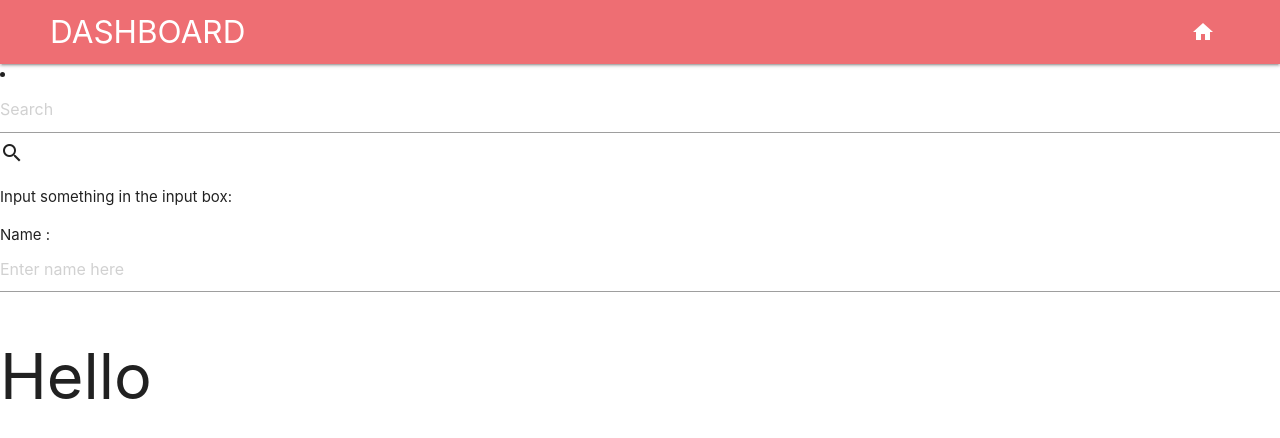
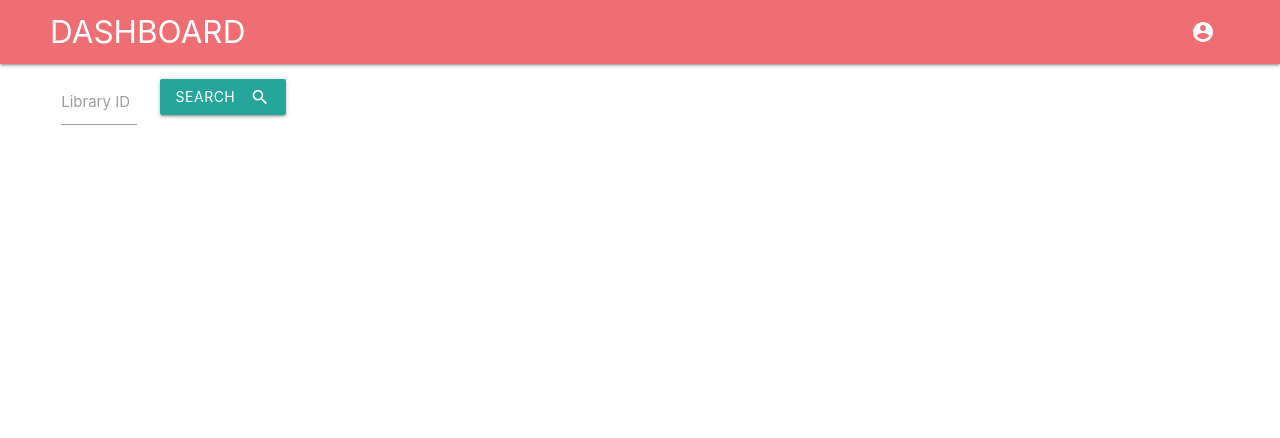
Before and after one commit to jedmaomao/reporting, a website: page static/index.html in a window 1280 px wide. Drawn offline with nearby package versions, Linux system fonts and the light colour scheme.

Commit message:
update syle

```diff
--- a/static/css/style.css
+++ b/static/css/style.css
@@ -1,3 +1,3 @@
-.header {
+.margin-M-side {
     margin: 0px 50px;
 }
--- a/static/index.html
+++ b/static/index.html
@@ -9,23 +9,25 @@
     </head>
     <body ng-app="">
         <nav>
-            <div class="nav-wrapper header">
+            <div class="nav-wrapper margin-M-side">
                 <a href="/" class="brand-logo">DASHBOARD</a>
                 <ul id="nav-mobile" class="right hide-on-med-and-down">
-                <li><a href="/"><i class="material-icons">home</i></a></li>
+                <li><a href="/"><i class="material-icons prefix">account_circle</i></a></li>
                 </ul>
             </div>
         </nav>
-        <li class="search">
-            <div class="search-wrapper">
-                <input id="search" placeholder="Search"><i class="material-icons">search</i>
-                <div class="search-results"></div>
-            </div>
-        </li>
-        <div >
-        <p>Input something in the input box:</p>
-        <p>Name : <input type="text" ng-model="name" placeholder="Enter name here"></p>
-        <h1>Hello {{name}}</h1>
+        <div class="row margin-M-side">
+            <form class="col s12">
+                <div class="row">
+                    <div class="input-field col s1">
+                        <input id="icon_prefix" type="text" class="validate">
+                        <label for="icon_prefix">Library ID</label>
+                    </div>
+                    <div class="input-field col s2">
+                        <a class="waves-effect waves-light btn"><i class="material-icons right">search</i>SEARCH</a>
+                    </div>
+                </div>
+            </form>
         </div>
     </body>
 
```
Also changed, not shown: config/key.js (added, +7 -0 lines), index.js (+18 -0 lines).
